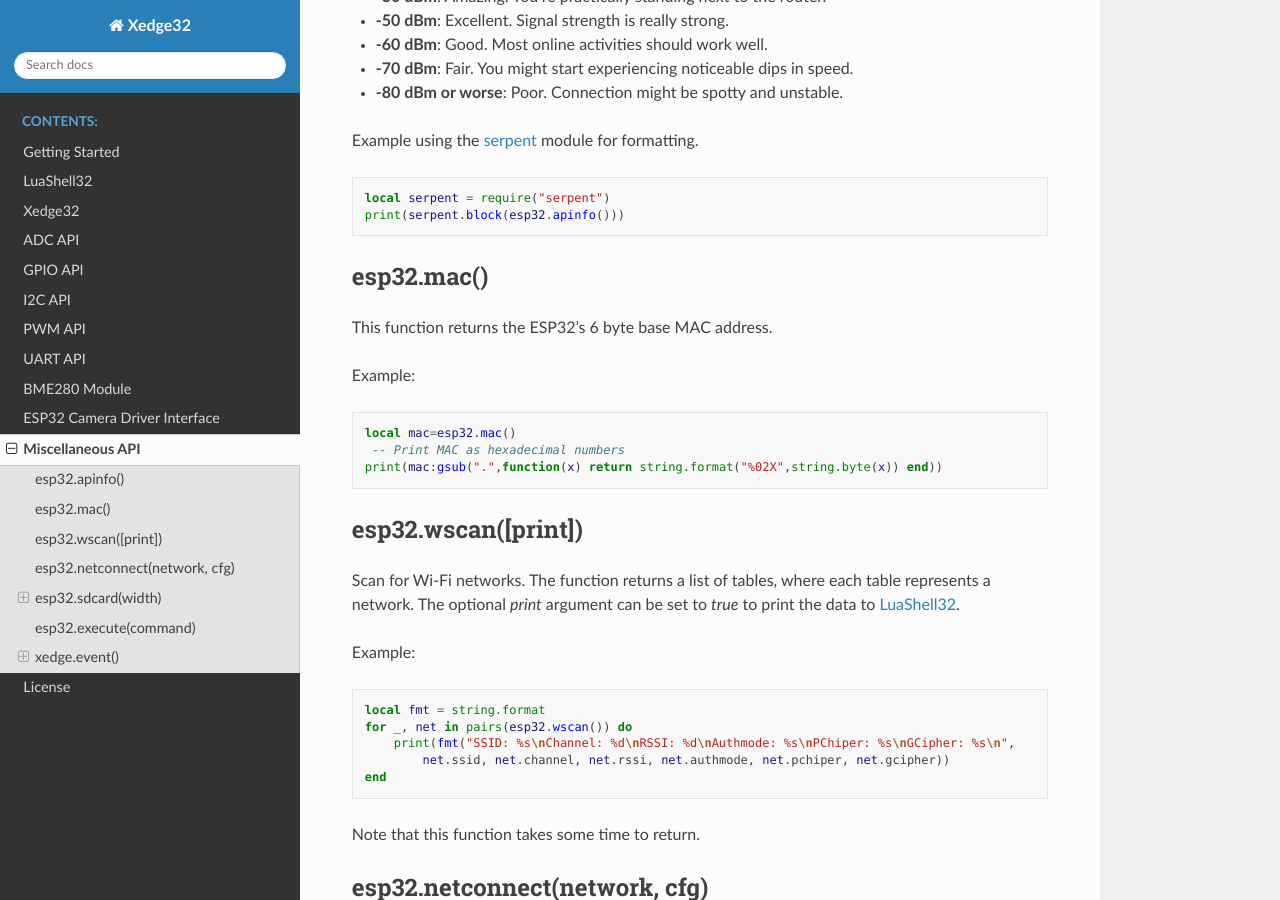
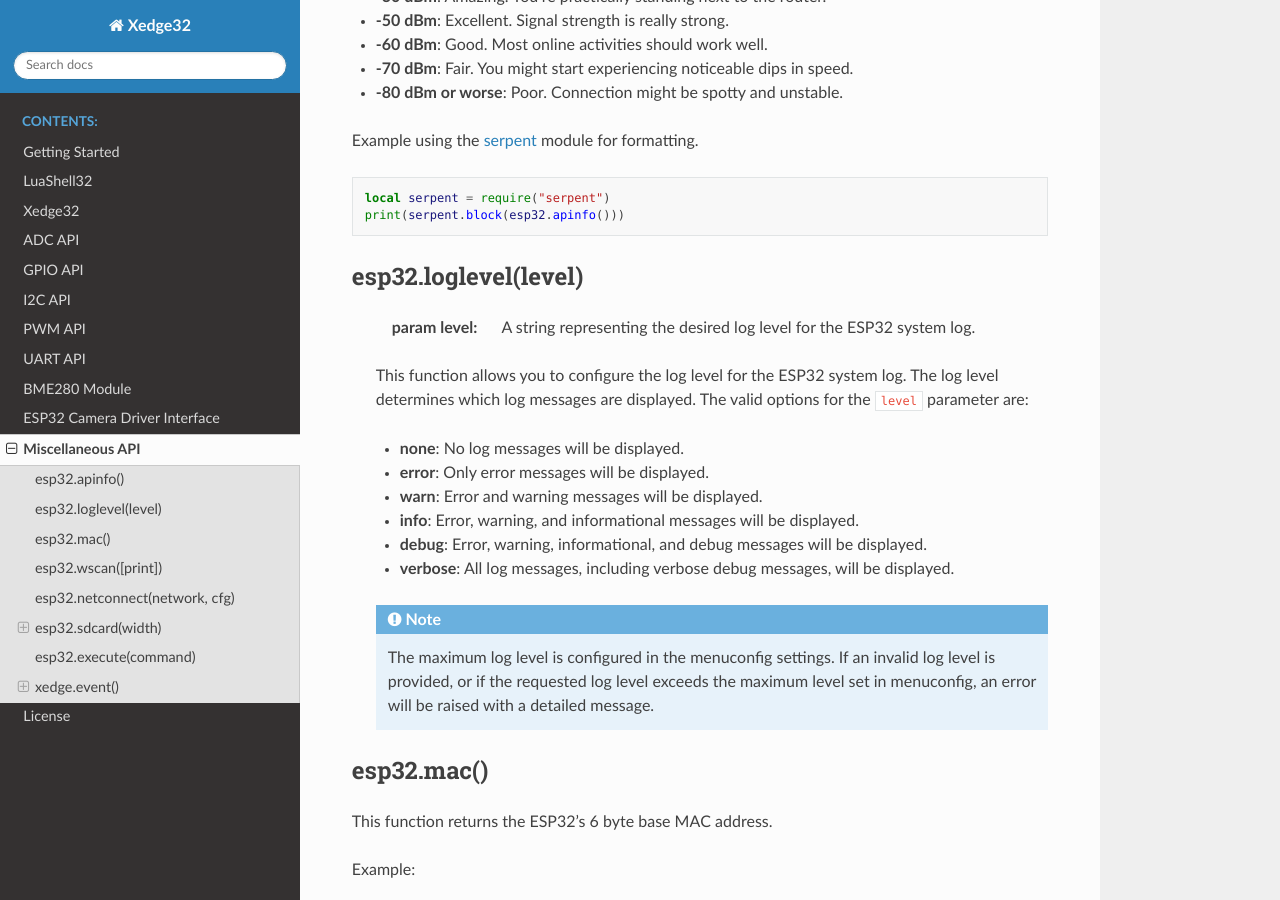
Before and after one commit to RealTimeLogic/Xedge32, a Sphinx documentation site: the page built from doc/source/misc.rst, in a window 1280 px wide and 900 px high, scrolled down 423 px. Built offline with Sphinx 7.4.7 and the Read the Docs theme 2.0.0, drawn with Linux system fonts in a browser that asks for light colours.

Commit message:
Minor esp32.loglevel improvements + including new API doc.

```diff
--- a/doc/source/misc.rst
+++ b/doc/source/misc.rst
@@ -20,6 +20,28 @@ Example using the `serpent <https://github.com/pkulchenko/serpent>`_ module for
 
    local serpent = require("serpent")
    print(serpent.block(esp32.apinfo()))
+
+
+
+esp32.loglevel(level)
+-----------------------
+   :param level: A string representing the desired log level for the ESP32 system log.
+
+   This function allows you to configure the log level for the ESP32 system log.
+   The log level determines which log messages are displayed. The valid options for the ``level`` parameter are:
+
+   - **none**: No log messages will be displayed.
+   - **error**: Only error messages will be displayed.
+   - **warn**: Error and warning messages will be displayed.
+   - **info**: Error, warning, and informational messages will be displayed.
+   - **debug**: Error, warning, informational, and debug messages will be displayed.
+   - **verbose**: All log messages, including verbose debug messages, will be displayed.
+
+   .. note::
+
+      The maximum log level is configured in the menuconfig settings.
+      If an invalid log level is provided, or if the requested log level exceeds the
+      maximum level set in menuconfig, an error will be raised with a detailed message.
 
 
 esp32.mac()
```
Also changed, not shown: 1 other file.
